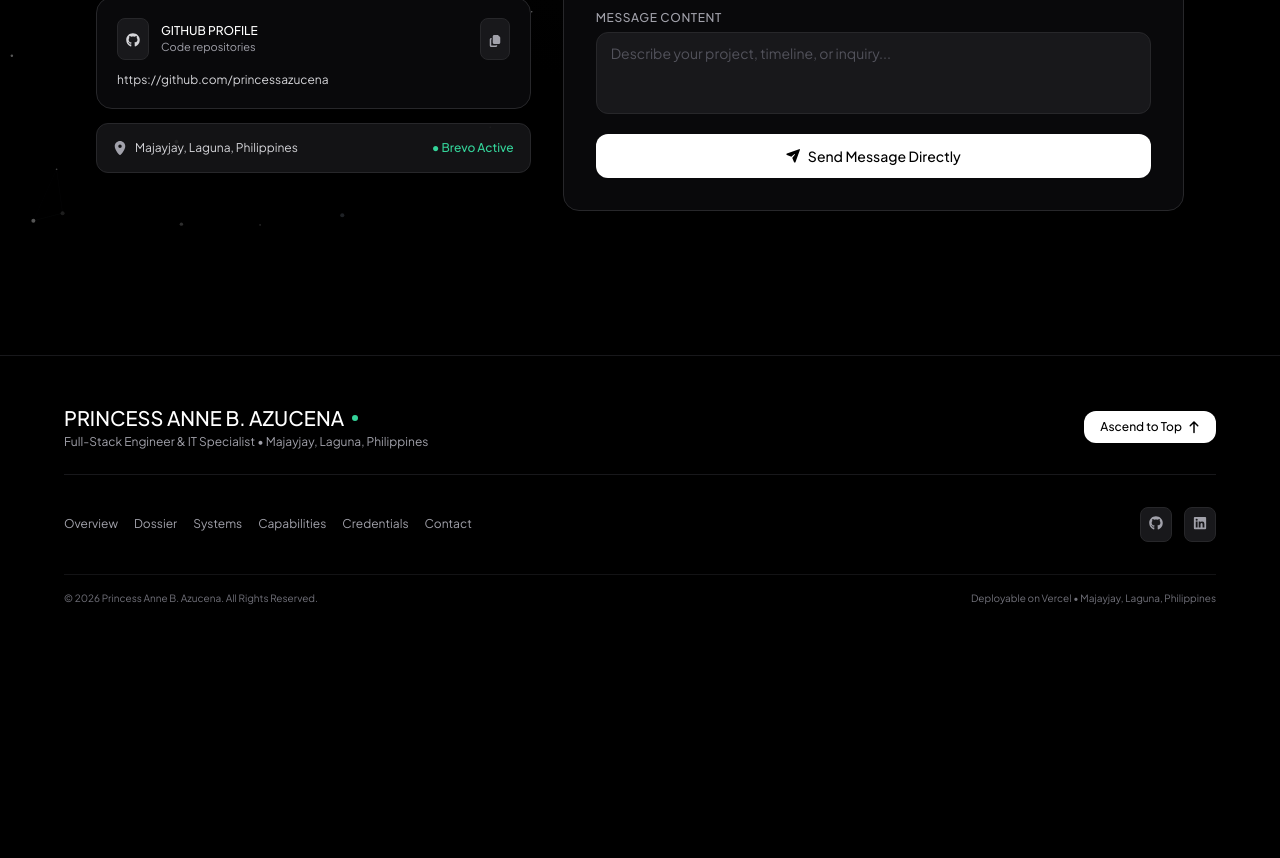
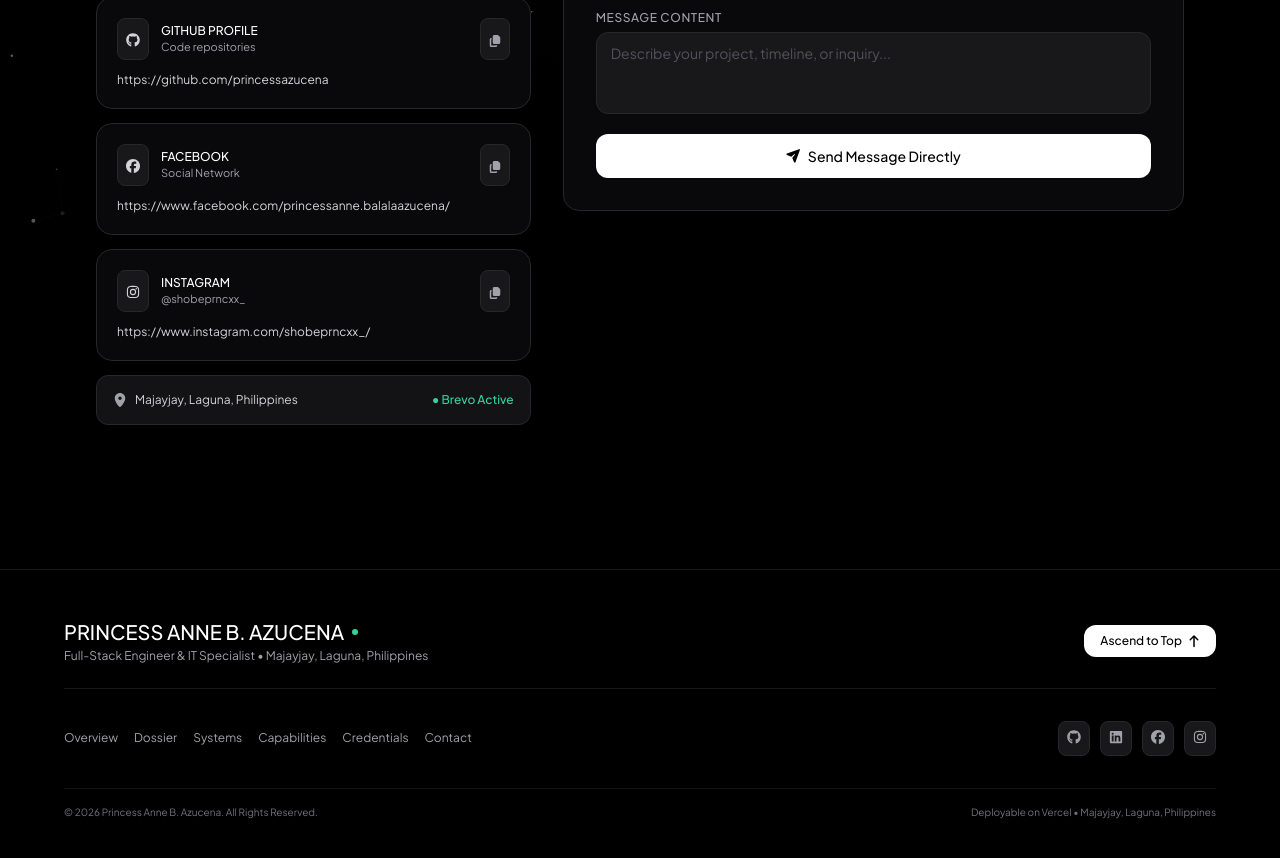
Before and after one commit to princessazucena/my-portfolio, a React (Vite) app: page /contact in a window 1280 px wide. Shown: the part 560-1418 px from the top of the page. Before the commit the page ends 1214 px from the top, so only its background shows below. Built offline with nearby package versions, Linux system fonts and the light colour scheme; no server answers.

Commit message:
feat: Add Facebook and Instagram social profiles across header, sidebar, contact channels, and footer

```diff
--- a/src/components/ContactVault.jsx
+++ b/src/components/ContactVault.jsx
@@ -8,7 +8,7 @@ import {
   faCircleCheck,
   faSpinner
 } from '@fortawesome/free-solid-svg-icons';
-import { faGithub, faLinkedin } from '@fortawesome/free-brands-svg-icons';
+import { faGithub, faLinkedin, faFacebook, faInstagram } from '@fortawesome/free-brands-svg-icons';
 import { PERSONAL_INFO } from '../utils/constants';
 import { soundFx } from '../utils/audio';
 import { submitContactInquiry } from '../utils/supabaseClient';
@@ -213,6 +213,66 @@ export default function ContactVault({ triggerToast }) {
             </a>
           </div>
 
+          {/* Facebook Card */}
+          <div className="p-5 rounded-2xl bg-[#09090b] border border-zinc-800">
+            <div className="flex items-center justify-between mb-3">
+              <div className="flex items-center gap-3">
+                <div className="p-2 rounded-lg bg-zinc-900 border border-zinc-800 text-zinc-300">
+                  <FontAwesomeIcon icon={faFacebook} className="w-3.5 h-3.5" />
+                </div>
+                <div>
+                  <h4 className="text-xs font-medium font-sans uppercase text-white">Facebook</h4>
+                  <p className="text-[11px] font-sans text-zinc-400">Social Network</p>
+                </div>
+              </div>
+              <button
+                onClick={() => copyToClipboard(PERSONAL_INFO.socials.facebook, 'Facebook URL')}
+                className="p-2 rounded-lg bg-zinc-900 border border-zinc-800 text-zinc-400 hover:text-white transition-colors"
+                title="Copy Facebook URL"
+              >
+                <FontAwesomeIcon icon={faCopy} className="w-3 h-3" />
+              </button>
+            </div>
+            <a
+              href={PERSONAL_INFO.socials.facebook}
+              target="_blank"
+              rel="noopener noreferrer"
+              className="font-sans text-xs text-zinc-300 hover:text-white hover:underline block truncate"
+            >
+              {PERSONAL_INFO.socials.facebook}
+            </a>
+          </div>
+
+          {/* Instagram Card */}
+          <div className="p-5 rounded-2xl bg-[#09090b] border border-zinc-800">
+            <div className="flex items-center justify-between mb-3">
+              <div className="flex items-center gap-3">
+                <div className="p-2 rounded-lg bg-zinc-900 border border-zinc-800 text-zinc-300">
+                  <FontAwesomeIcon icon={faInstagram} className="w-3.5 h-3.5" />
+                </div>
+                <div>
+                  <h4 className="text-xs font-medium font-sans uppercase text-white">Instagram</h4>
+                  <p className="text-[11px] font-sans text-zinc-400">@shobeprncxx_</p>
+                </div>
+              </div>
+              <button
+                onClick={() => copyToClipboard(PERSONAL_INFO.socials.instagram, 'Instagram URL')}
+                className="p-2 rounded-lg bg-zinc-900 border border-zinc-800 text-zinc-400 hover:text-white transition-colors"
+                title="Copy Instagram URL"
+              >
+                <FontAwesomeIcon icon={faCopy} className="w-3 h-3" />
+              </button>
+            </div>
+            <a
+              href={PERSONAL_INFO.socials.instagram}
+              target="_blank"
+              rel="noopener noreferrer"
+              className="font-sans text-xs text-zinc-300 hover:text-white hover:underline block truncate"
+            >
+              {PERSONAL_INFO.socials.instagram}
+            </a>
+          </div>
+
           {/* Location & Status Card */}
           <div className="p-4 rounded-xl bg-zinc-900/80 border border-zinc-800 flex items-center justify-between text-xs font-sans text-zinc-300">
             <div className="flex items-center gap-2">
--- a/src/components/Footer.jsx
+++ b/src/components/Footer.jsx
@@ -1,7 +1,7 @@
 import React from 'react';
 import { FontAwesomeIcon } from '@fortawesome/react-fontawesome';
 import { faArrowUp } from '@fortawesome/free-solid-svg-icons';
-import { faGithub, faLinkedin } from '@fortawesome/free-brands-svg-icons';
+import { faGithub, faLinkedin, faFacebook, faInstagram } from '@fortawesome/free-brands-svg-icons';
 import { PERSONAL_INFO } from '../utils/constants';
 import { soundFx } from '../utils/audio';
 
@@ -49,12 +49,13 @@ export default function Footer() {
             <a href="/contact" className="hover:text-white transition-colors">Contact</a>
           </div>
 
-          <div className="flex items-center gap-3">
+          <div className="flex items-center gap-2.5">
             <a
               href={PERSONAL_INFO.socials.github}
               target="_blank"
               rel="noopener noreferrer"
               className="p-2 rounded-lg bg-zinc-900 border border-zinc-800 text-zinc-400 hover:text-white transition-colors"
+              title="GitHub Profile"
             >
               <FontAwesomeIcon icon={faGithub} className="w-3.5 h-3.5" />
             </a>
@@ -63,8 +64,27 @@ export default function Footer() {
               target="_blank"
               rel="noopener noreferrer"
               className="p-2 rounded-lg bg-zinc-900 border border-zinc-800 text-zinc-400 hover:text-white hover:border-zinc-600 transition-colors"
+              title="LinkedIn Profile"
             >
               <FontAwesomeIcon icon={faLinkedin} className="w-3.5 h-3.5" />
+            </a>
+            <a
+              href={PERSONAL_INFO.socials.facebook}
+              target="_blank"
+              rel="noopener noreferrer"
+              className="p-2 rounded-lg bg-zinc-900 border border-zinc-800 text-zinc-400 hover:text-white hover:border-zinc-600 transition-colors"
+              title="Facebook Profile"
+            >
+              <FontAwesomeIcon icon={faFacebook} className="w-3.5 h-3.5" />
+            </a>
+            <a
+              href={PERSONAL_INFO.socials.instagram}
+              target="_blank"
+              rel="noopener noreferrer"
+              className="p-2 rounded-lg bg-zinc-900 border border-zinc-800 text-zinc-400 hover:text-white hover:border-zinc-600 transition-colors"
+              title="Instagram Profile"
+            >
+              <FontAwesomeIcon icon={faInstagram} className="w-3.5 h-3.5" />
             </a>
           </div>
         </div>
--- a/src/components/Sidebar.jsx
+++ b/src/components/Sidebar.jsx
@@ -14,7 +14,7 @@ import {
   faXmark,
   faCopy
 } from '@fortawesome/free-solid-svg-icons';
-import { faGithub, faLinkedin } from '@fortawesome/free-brands-svg-icons';
+import { faGithub, faLinkedin, faFacebook, faInstagram } from '@fortawesome/free-brands-svg-icons';
 import { PERSONAL_INFO } from '../utils/constants';
 import { soundFx } from '../utils/audio';
 import profileImg from '../assets/profile.jpg';
@@ -194,24 +194,42 @@ export default function Sidebar({
           </div>
 
           {/* Social Links */}
-          <div className="flex items-center gap-2">
+          <div className="grid grid-cols-2 gap-2">
             <a
               href={PERSONAL_INFO.socials.github}
               target="_blank"
               rel="noopener noreferrer"
-              className="flex-1 flex items-center justify-center gap-2 py-2.5 rounded-xl bg-zinc-900 border border-zinc-800 text-zinc-300 hover:text-white text-xs font-medium transition-colors"
+              className="flex items-center justify-center gap-2 py-2.5 rounded-xl bg-zinc-900 border border-zinc-800 text-zinc-300 hover:text-white text-xs font-medium transition-colors"
             >
-              <FontAwesomeIcon icon={faGithub} className="w-4 h-4" />
+              <FontAwesomeIcon icon={faGithub} className="w-3.5 h-3.5" />
               <span>GitHub</span>
             </a>
             <a
               href={PERSONAL_INFO.socials.linkedin}
               target="_blank"
               rel="noopener noreferrer"
-              className="flex-1 flex items-center justify-center gap-2 py-2.5 rounded-xl bg-zinc-900 border border-zinc-800 text-zinc-300 hover:text-white hover:border-zinc-600 text-xs font-medium transition-colors"
+              className="flex items-center justify-center gap-2 py-2.5 rounded-xl bg-zinc-900 border border-zinc-800 text-zinc-300 hover:text-white hover:border-zinc-600 text-xs font-medium transition-colors"
             >
-              <FontAwesomeIcon icon={faLinkedin} className="w-4 h-4 text-zinc-400" />
+              <FontAwesomeIcon icon={faLinkedin} className="w-3.5 h-3.5 text-zinc-400" />
               <span>LinkedIn</span>
+            </a>
+            <a
+              href={PERSONAL_INFO.socials.facebook}
+              target="_blank"
+              rel="noopener noreferrer"
+              className="flex items-center justify-center gap-2 py-2.5 rounded-xl bg-zinc-900 border border-zinc-800 text-zinc-300 hover:text-white hover:border-zinc-600 text-xs font-medium transition-colors"
+            >
+              <FontAwesomeIcon icon={faFacebook} className="w-3.5 h-3.5 text-zinc-400" />
+              <span>Facebook</span>
+            </a>
+            <a
+              href={PERSONAL_INFO.socials.instagram}
+              target="_blank"
+              rel="noopener noreferrer"
+              className="flex items-center justify-center gap-2 py-2.5 rounded-xl bg-zinc-900 border border-zinc-800 text-zinc-300 hover:text-white hover:border-zinc-600 text-xs font-medium transition-colors"
+            >
+              <FontAwesomeIcon icon={faInstagram} className="w-3.5 h-3.5 text-zinc-400" />
+              <span>Instagram</span>
             </a>
           </div>
 
--- a/src/pages/Home.jsx
+++ b/src/pages/Home.jsx
@@ -14,7 +14,7 @@ import {
   faAward,
   faExpand
 } from '@fortawesome/free-solid-svg-icons';
-import { faGithub, faLinkedin, faAws } from '@fortawesome/free-brands-svg-icons';
+import { faGithub, faLinkedin, faAws, faFacebook, faInstagram } from '@fortawesome/free-brands-svg-icons';
 import { PERSONAL_INFO, CERTIFICATIONS_DATA } from '../utils/constants';
 import { soundFx } from '../utils/audio';
 import profileImg from '../assets/profile.jpg';
@@ -154,6 +154,28 @@ export default function Home({ onOpenTerminal, triggerToast }) {
                 title="LinkedIn Profile"
               >
                 <FontAwesomeIcon icon={faLinkedin} className="w-4 h-4" />
+              </a>
+
+              <a
+                href={PERSONAL_INFO.socials.facebook}
+                target="_blank"
+                rel="noopener noreferrer"
+                onClick={() => soundFx.playClick()}
+                className="p-2.5 rounded-xl bg-zinc-900 border border-zinc-800 hover:border-zinc-700 text-zinc-400 hover:text-white transition-colors"
+                title="Facebook Profile"
+              >
+                <FontAwesomeIcon icon={faFacebook} className="w-4 h-4" />
+              </a>
+
+              <a
+                href={PERSONAL_INFO.socials.instagram}
+                target="_blank"
+                rel="noopener noreferrer"
+                onClick={() => soundFx.playClick()}
+                className="p-2.5 rounded-xl bg-zinc-900 border border-zinc-800 hover:border-zinc-700 text-zinc-400 hover:text-white transition-colors"
+                title="Instagram Profile"
+              >
+                <FontAwesomeIcon icon={faInstagram} className="w-4 h-4" />
               </a>
             </div>
 
--- a/src/utils/constants.js
+++ b/src/utils/constants.js
@@ -15,6 +15,8 @@ export const PERSONAL_INFO = {
   socials: {
     github: "https://github.com/princessazucena",
     linkedin: "https://www.linkedin.com/in/azucena-princess-anne-b-30316a368",
+    facebook: "https://www.facebook.com/princessanne.balalaazucena/",
+    instagram: "https://www.instagram.com/shobeprncxx_/",
     email: "ceaneazucena@gmail.com",
   },
   credentialsBadge: "BSIT • Majayjay Laguna • System Admin & Full-Stack"
@@ -306,11 +308,15 @@ Bio: Software engineer and IT specialist specializing in modern backend architec
     [4] AWS Cloud Quest: Cloud Practitioner (Completed March 19, 2026)`,
 
   contact: `CONTACT CHANNELS:
-  • Email    : ceaneazucena@gmail.com
-  • LinkedIn : https://www.linkedin.com/in/azucena-princess-anne-b-30316a368
-  • GitHub   : https://github.com/princessazucena`,
+  • Email     : ceaneazucena@gmail.com
+  • LinkedIn  : https://www.linkedin.com/in/azucena-princess-anne-b-30316a368
+  • GitHub    : https://github.com/princessazucena
+  • Facebook  : https://www.facebook.com/princessanne.balalaazucena/
+  • Instagram : https://www.instagram.com/shobeprncxx_/`,
 
   socials: `SOCIAL & PROFESSIONAL PROFILES:
-  • GitHub   : https://github.com/princessazucena
-  • LinkedIn : https://www.linkedin.com/in/azucena-princess-anne-b-30316a368`
+  • GitHub    : https://github.com/princessazucena
+  • LinkedIn  : https://www.linkedin.com/in/azucena-princess-anne-b-30316a368
+  • Facebook  : https://www.facebook.com/princessanne.balalaazucena/
+  • Instagram : https://www.instagram.com/shobeprncxx_/`
 };
```
